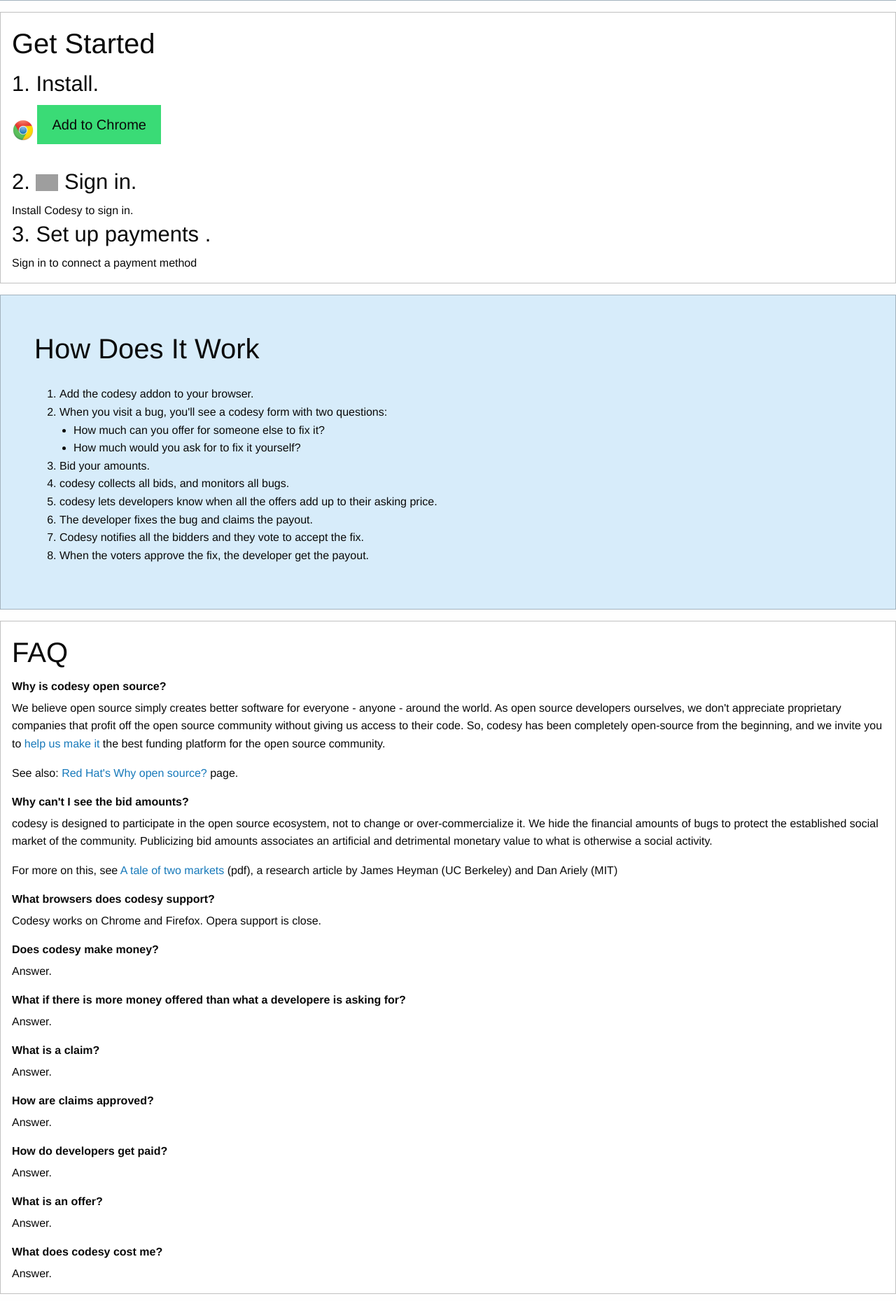
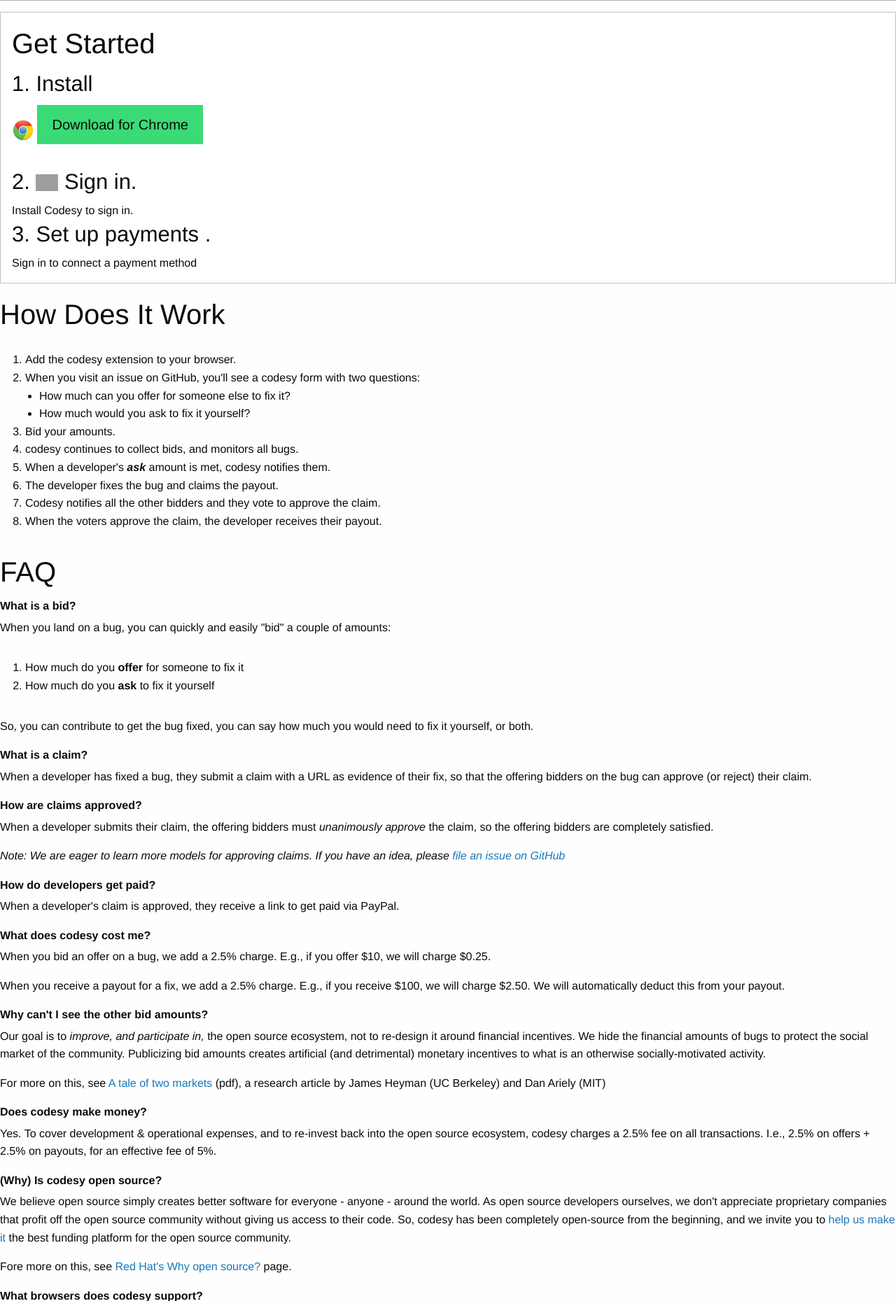
Before and after one commit to codesy/codesy, a Django app: page / in a window 1280 px wide. Shown: the part 311-2170 px from the top of the page at 70% size. Run offline with Django 3.2, Linux system fonts and the light colour scheme; parts of the project's set-up code (start-up, migrations or seed data) failed here and were passed over; some libraries are stand-ins or nearby versions; grey boxes are pictures that could not be loaded.

Commit message:
update how-it-works and faq copy; add opera

```diff
--- a/codesy/templates/includes/faq.html
+++ b/codesy/templates/includes/faq.html
@@ -1,67 +1,76 @@
 <div class="row medium-8 large-7 columns">
-<div class="callout">
 
 <h2>FAQ</h2>
 
+<dl>
+   <dt>What is a bid?</dt>
+   <dd>
+     <p>
+     When you land on a bug, you can quickly and easily "bid" a couple of amounts:
+     <ol>
+       <li>How much do you <strong>offer</strong> for someone to fix it</li>
+       <li>How much do you <strong>ask</strong> to fix it yourself</li>
+     </ol>
+     So, you can contribute to get the bug fixed, you can say how much you would need to fix it yourself, or both.
+     </p>
+   </dd>
+</dl>
 
 <dl>
-   <dt>Why is codesy open source?</dt>
-   <dd><p>We believe open source simply creates better software for everyone - anyone - around the world. As open source developers ourselves, we don't appreciate proprietary companies that profit off the open source community without giving us access to their code. So, codesy has been completely open-source from the beginning, and we invite you to <a href="https://github.com/codesy" target="_new">help us make it</a> the best funding platform for the open source community.</p>
-       <p>See also: <a href="https://www.redhat.com/about/whoisredhat/opensource.html" target="_new">Red Hat's Why open source?</a> page.</p></dd>
+   <dt>What is a claim?</dt>
+   <dd>When a developer has fixed a bug, they submit a claim with a URL as evidence of their fix, so that the offering bidders on the bug can approve (or reject) their claim.</dd>
+</dl>
+
+<dl>
+   <dt>How are claims approved?</dt>
+   <dd><p>When a developer submits their claim, the offering bidders must <em>unanimously approve</em> the claim, so the offering bidders are completely satisfied.</p>
+   <p><em>Note: We are eager to learn more models for approving claims. If you have an idea, please <a href="https://github.com/codesy/codesy/issues/new" target="_blank">file an issue on GitHub</a></em></p>
+   </dd>
+</dl>
+
+<dl>
+   <dt>How do developers get paid?</dt>
+   <dd>When a developer's claim is approved, they receive a link to get paid via PayPal.</dd>
 </dl>
 
 
+
 <dl>
-   <dt>Why can't I see the bid amounts?</dt>
-   <dd><p>codesy is designed to participate in the open source ecosystem, not to change or over-commercialize it. We hide the financial amounts of bugs to protect the established social market of the community. Publicizing bid amounts associates an artificial and detrimental monetary value to what is otherwise a social activity.</p>
+   <dt>What does codesy cost me?</dt>
+   <dd><p>When you bid an offer on a bug, we add a 2.5% charge. E.g., if you offer $10, we will charge $0.25.</p>
+       <p>When you receive a payout for a fix, we add a 2.5% charge. E.g., if you receive $100, we will charge $2.50. We will automatically deduct this from your payout.</p>
+   </dd>
+</dl>
+<dl>
+   <dt>Why can't I see the other bid amounts?</dt>
+   <dd><p>Our goal is to <em>improve, and participate in,</em> the open source ecosystem, not to re-design it around financial incentives. We hide the financial amounts of bugs to protect the social market of the community. Publicizing bid amounts creates artificial (and detrimental) monetary incentives to what is an otherwise socially-motivated activity.</p>
        <p>For more on this, see <a href="http://people.duke.edu/~dandan/Papers/PI/2markets.pdf" target="_new">A tale of two markets</a> (pdf), a research article by James Heyman (UC Berkeley) and Dan Ariely (MIT)</p></dd>
+</dl>
+
+<dl>
+   <dt>Does codesy make money?</dt>
+   <dd>Yes. To cover development &amp; operational expenses, and to re-invest back into the open source ecosystem, codesy charges a 2.5% fee on all transactions. I.e., 2.5% on offers + 2.5% on payouts, for an effective fee of 5%.</dd>
+</dl>
+
+<dl>
+   <dt>(Why) Is codesy open source?</dt>
+   <dd><p>We believe open source simply creates better software for everyone - anyone - around the world. As open source developers ourselves, we don't appreciate proprietary companies that profit off the open source community without giving us access to their code. So, codesy has been completely open-source from the beginning, and we invite you to <a href="https://github.com/codesy" target="_new">help us make it</a> the best funding platform for the open source community.</p>
+       <p>Fore more on this, see <a href="https://www.redhat.com/about/whoisredhat/opensource.html" target="_new">Red Hat's Why open source?</a> page.</p></dd>
 </dl>
 
 
 <dl>
    <dt>What browsers does codesy support?</dt>
-   <dd>Codesy works on Chrome and Firefox.  Opera support is close. </dd>
-</dl>
-
-<dl>
-   <dt>Does codesy make money?</dt>
-   <dd>Answer.</dd><!-- TODO: Answer this -->
-</dl>
-
-<dl>
-   <dt>What if there is more money offered than what a developere is asking for?</dt>
-   <dd>Answer.</dd><!-- TODO: Answer this -->
-</dl>
-
-<dl>
-   <dt>What is a claim?</dt>
-   <dd>Answer.</dd><!-- TODO: Answer this -->
+   <dd>The codesy widgets are <a href="https://wiki.mozilla.org/WebExtensions" target="_blank">WebExtensions</a> that work with Firefox, Chrome, and Opera. We want to add it to others soon. Want to help? <a href="https://github.com/codesy/widgets">Check the widgets code on GitHub</a>.
+</dd>
 </dl>
 
 
 <dl>
-   <dt>How are claims approved?</dt>
-   <dd>Answer.</dd><!-- TODO: Answer this -->
+  <dt>You didn't answer my question.</dt>
+  <dd>Please <a href="https://github.com/codesy/codesy/issues/new" target="_blank">file an issue on GitHub</a> and we'll try to answer as best we can.</dd>
 </dl>
 
-<dl>
-   <dt>How do developers get paid?</dt>
-   <dd>Answer.</dd><!-- TODO: Answer this -->
-</dl>
-
-<dl>
-   <dt>What is an offer?</dt>
-   <dd>Answer.</dd><!-- TODO: Answer this -->
-</dl>
-
-
-<dl>
-   <dt>What does codesy cost me?</dt>
-   <dd>Answer.</dd><!-- TODO: Answer this -->
-</dl>
-
-
-</div><!-- END CALLOUT -->
 </div><!-- END ROW -->
 
 <!--TEMPLATE FOR NEW QUESTIONS AND ANSWERS -->
--- a/codesy/templates/includes/get_started.html
+++ b/codesy/templates/includes/get_started.html
@@ -10,28 +10,36 @@
          </h2>
 <!-- ADDON NEEDS TO BE INSTALLED -->
         <div class="install-step small-4 columns">
-                <h3>1. Install. {{TAKE_ACTION_ICON}}</h3>
+                <h3>1. Install {{TAKE_ACTION_ICON}}</h3>
 {% if browser == 'chrome' %}
                 <p id="add-to-chrome">
                    <img src="{% static "img/chrome.png" %}"
                       width="32" height="32"/>
                    <a id="chrome-install-button"
                       class="button large success"
-                   onclick="chrome.webstore.install()"
-                   role="button">Add to Chrome</a>
+                      href="https://github.com/codesy/widgets/raw/publish-to-build-dir/build/codesy.zip"
+                      role="button">Download for Chrome</a>
                 </p>
 {% elif browser == 'firefox' %}
                 <p id="add-to-firefox">
                    <img src="{% static "img/firefox.png" %}"
                       width="32" height="32"/>
                    <a class="button large success"
-                      href="codesy.xpi"
-                   role="button">Add to Firefox</a>
+                      href="https://github.com/codesy/widgets/raw/publish-to-build-dir/build/codesy.xpi"
+                      role="button">Download for Firefox</a>
+                </p>
+{% elif browser == 'opera' %}
+                <p id="add-to-opera">
+                   <img src="{% static "img/opera.png" %}"
+                      width="32" height="32"/>
+                   <a class="button large success"
+                      href="https://github.com/codesy/widgets/raw/publish-to-build-dir/build/codesy.zip"
+                      role="button">Download for Opera</a>
                 </p>
 {% else %}
                 <p id="unknown-browser">
-                   Unknown browser. The codesy widget currently only works with Firefox and Chrome. We want to add it to others soon. Want to help?
-                   <a href="https://github.com/codesy">Catch us on GitHub</a>.
+                Unknown browser. The codesy widgets are <a href="https://wiki.mozilla.org/WebExtensions" target="_blank">WebExtensions</a> that work with Firefox, Chrome, and Opera. We want to add it to others soon. Want to help?
+                   <a href="https://github.com/codesy/widgets">Check the widgets code on GitHub</a>.
                 </p>
  {% endif %}
         </div>
--- a/codesy/templates/includes/how_it_works.html
+++ b/codesy/templates/includes/how_it_works.html
@@ -1,21 +1,21 @@
-
 <div class="row medium-8 large-7 columns">
-<div class="callout large primary">
 
 <h2>How Does It Work</h2>
      <ol>
-       <li>Add the codesy addon to your browser.
-       <li>When you visit a bug, you'll see a codesy form with two questions:
-       <ul>
+       <li>Add the codesy extension to your browser.</li>
+       <li>
+        When you visit an issue on GitHub, you'll see a codesy form with two questions:
+        <ul>
          <li>How much can you offer for someone else to fix it?</li>
-         <li>How much would you ask for to fix it yourself?</li>
-       </ul>
+         <li>How much would you ask to fix it yourself?</li>
+        </ul>
+       </li>
        <li>Bid your amounts.</li>
-       <li>codesy collects all bids, and monitors all bugs.</li>
-       <li>codesy lets developers know when all the offers add up to their asking price.</li>
+       <li>codesy continues to collect bids, and monitors all bugs.</li>
+       <li>When a developer's <strong><em>ask</em></strong> amount is met, codesy notifies them.</li>
        <li>The developer fixes the bug and claims the payout.</li>
-       <li>Codesy notifies all the bidders and they vote to accept the fix.</li>
-       <li>When the voters approve the fix, the developer get the payout.</li>
+       <li>Codesy notifies all the other bidders and they vote to approve the claim.</li>
+       <li>When the voters approve the claim, the developer receives their payout.</li>
      </ol>
+
 </div>
-</div>
--- a/codesy/views.py
+++ b/codesy/views.py
@@ -28,6 +28,8 @@ class Home(TemplateView):
         agent = self.request.META.get('HTTP_USER_AGENT', '')
         if 'Firefox' in agent:
             browser = 'firefox'
+        elif 'OPR' in agent:
+            browser = 'opera'
         elif 'Chrome' in agent:
             browser = 'chrome'
         return browser
```
Also changed, not shown: static/img/opera.png (added).
